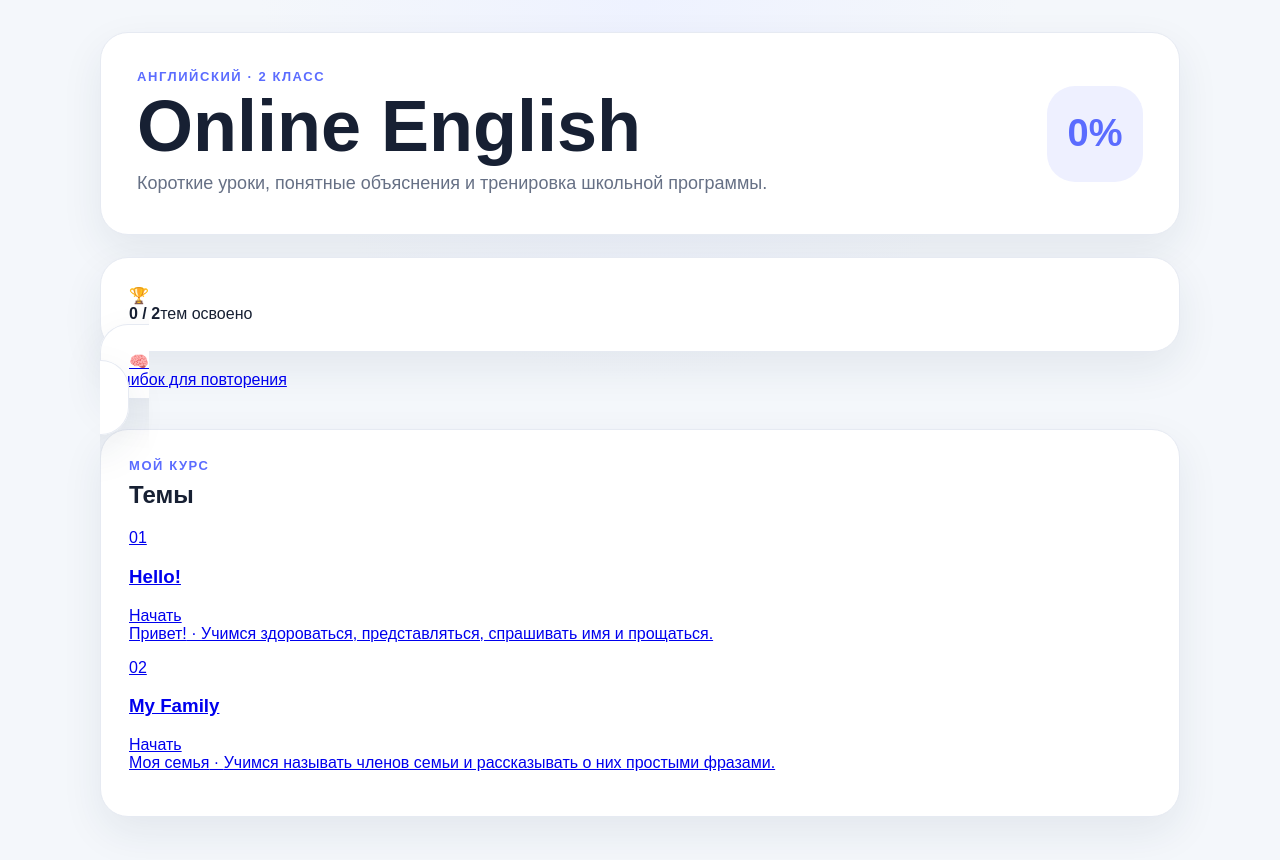
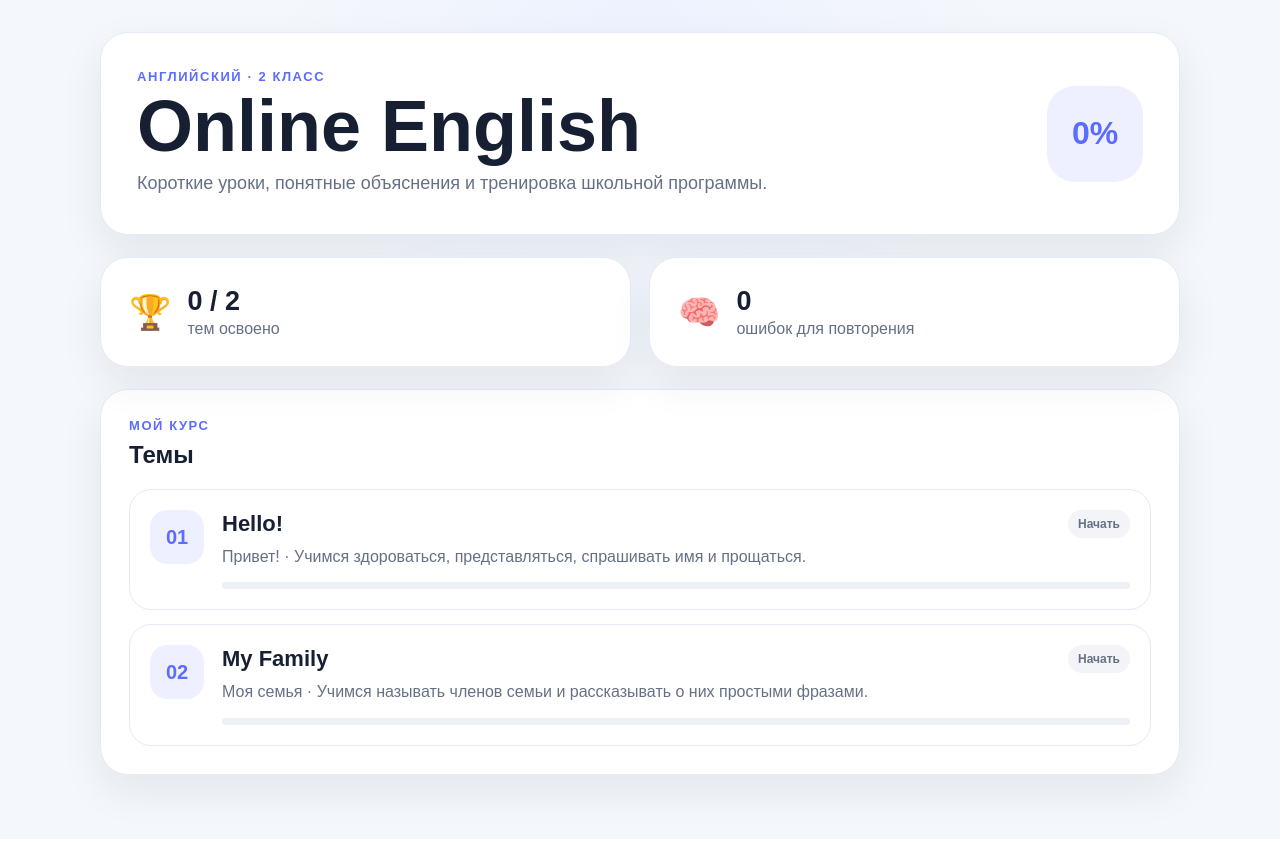
Before and after one commit to mamacita8689-hue/Online_English, a Next.js app: page / in a window 1280 px wide. Shown: the top 860 px of the page. After the commit the page ends 839 px from the top, so only its background shows below. Built offline with nearby package versions, Linux system fonts and the light colour scheme.

Commit message:
style: add course dashboard and mistakes styles

```diff
--- a/src/app/globals.css
+++ b/src/app/globals.css
@@ -14,227 +14,104 @@
 }
 
 * { box-sizing: border-box; }
-
-body {
-  margin: 0;
-  background: radial-gradient(circle at top, #eef2ff 0, var(--bg) 35%);
-  color: var(--text);
-  font-family: Arial, Helvetica, sans-serif;
-}
-
+body { margin: 0; background: radial-gradient(circle at top, #eef2ff 0, var(--bg) 35%); color: var(--text); font-family: Arial, Helvetica, sans-serif; }
+a { color: inherit; }
 button, input { font: inherit; }
 button { cursor: pointer; }
 
-.app-shell {
-  width: min(1080px, calc(100% - 32px));
-  margin: 0 auto;
-  padding: 32px 0 64px;
-}
-
-.hero-card,
-.panel {
-  background: var(--card);
-  border: 1px solid var(--border);
-  border-radius: 28px;
-  box-shadow: 0 16px 42px rgba(31, 45, 81, 0.08);
-}
-
-.hero-card {
-  display: flex;
-  align-items: center;
-  justify-content: space-between;
-  gap: 24px;
-  padding: 36px;
-  margin-bottom: 22px;
-}
-
-.hero-card h1,
-.panel h2,
-.theory-card h3,
-p { margin-top: 0; }
-
-.hero-card h1 {
-  margin-bottom: 10px;
-  font-size: clamp(38px, 7vw, 72px);
-  line-height: 0.95;
-}
-
-.hero-subtitle {
-  max-width: 680px;
-  margin-bottom: 0;
-  color: var(--muted);
-  font-size: 18px;
-  line-height: 1.55;
-}
-
-.hero-badge {
-  min-width: 96px;
-  min-height: 96px;
-  display: grid;
-  place-items: center;
-  border-radius: 28px;
-  background: var(--soft);
-  color: var(--primary);
-  font-size: 38px;
-  font-weight: 800;
-}
-
-.panel {
-  padding: 28px;
-  margin-top: 22px;
-}
-
-.eyebrow {
-  margin-bottom: 8px;
-  color: var(--primary);
-  font-size: 13px;
-  font-weight: 800;
-  letter-spacing: 0.12em;
-  text-transform: uppercase;
-}
-
-.lesson-intro,
-.section-heading,
-.exercise-topline {
-  display: flex;
-  justify-content: space-between;
-  gap: 20px;
-}
-
+.app-shell { width: min(1080px, calc(100% - 32px)); margin: 0 auto; padding: 32px 0 64px; }
+.hero-card, .panel { background: var(--card); border: 1px solid var(--border); border-radius: 28px; box-shadow: 0 16px 42px rgba(31, 45, 81, 0.08); }
+.hero-card { display: flex; align-items: center; justify-content: space-between; gap: 24px; padding: 36px; margin-bottom: 22px; }
+.hero-card h1, .panel h2, .theory-card h3, p { margin-top: 0; }
+.hero-card h1 { margin-bottom: 10px; font-size: clamp(38px, 7vw, 72px); line-height: 0.95; }
+.hero-subtitle { max-width: 680px; margin-bottom: 0; color: var(--muted); font-size: 18px; line-height: 1.55; }
+.hero-badge { min-width: 96px; min-height: 96px; display: grid; place-items: center; border-radius: 28px; background: var(--soft); color: var(--primary); font-size: 32px; font-weight: 800; }
+.panel { padding: 28px; margin-top: 22px; }
+.eyebrow { margin-bottom: 8px; color: var(--primary); font-size: 13px; font-weight: 800; letter-spacing: 0.12em; text-transform: uppercase; }
+.lesson-intro, .section-heading, .exercise-topline { display: flex; justify-content: space-between; gap: 20px; }
 .lesson-intro { align-items: center; }
 .lesson-intro p:last-child { margin-bottom: 0; color: var(--muted); }
-
-.progress-box {
-  min-width: 110px;
-  padding: 18px;
-  border-radius: 22px;
-  background: var(--soft);
-  text-align: center;
-}
-
-.progress-box span {
-  display: block;
-  color: var(--muted);
-  font-size: 13px;
-}
-
-.progress-box strong {
-  display: block;
-  margin-top: 4px;
-  font-size: 30px;
-}
-
-.word-grid {
-  display: grid;
-  grid-template-columns: repeat(4, minmax(0, 1fr));
-  gap: 14px;
-}
-
-.word-card {
-  position: relative;
-  min-height: 150px;
-  padding: 22px 16px;
-  border: 1px solid var(--border);
-  border-radius: 22px;
-  background: #fff;
-  color: var(--text);
-  text-align: left;
-  transition: transform 0.18s ease, border-color 0.18s ease, box-shadow 0.18s ease;
-}
-
-.word-card:hover {
-  transform: translateY(-3px);
-  border-color: #cdd3ff;
-  box-shadow: 0 10px 24px rgba(44, 57, 110, 0.08);
-}
-
-.word-card strong,
-.word-card span:not(.speaker),
-.word-card small { display: block; }
+.progress-box { min-width: 110px; padding: 18px; border-radius: 22px; background: var(--soft); text-align: center; }
+.progress-box span { display: block; color: var(--muted); font-size: 13px; }
+.progress-box strong { display: block; margin-top: 4px; font-size: 30px; }
+.word-grid { display: grid; grid-template-columns: repeat(4, minmax(0, 1fr)); gap: 14px; }
+.word-card { position: relative; min-height: 150px; padding: 22px 16px; border: 1px solid var(--border); border-radius: 22px; background: #fff; color: var(--text); text-align: left; transition: transform 0.18s ease, border-color 0.18s ease, box-shadow 0.18s ease; }
+.word-card:hover { transform: translateY(-3px); border-color: #cdd3ff; box-shadow: 0 10px 24px rgba(44, 57, 110, 0.08); }
+.word-card strong, .word-card span:not(.speaker), .word-card small { display: block; }
 .word-card strong { font-size: 20px; margin: 16px 0 4px; }
 .word-card span:not(.speaker) { color: var(--muted); }
 .word-card small { margin-top: 12px; line-height: 1.35; }
 .speaker { position: absolute; top: 14px; right: 14px; }
-
 .theory-list { display: grid; gap: 14px; }
-.theory-card {
-  padding: 22px;
-  border-radius: 22px;
-  background: #fafbff;
-  border: 1px solid var(--border);
-}
+.theory-card { padding: 22px; border-radius: 22px; background: #fafbff; border: 1px solid var(--border); }
 .theory-card p { color: var(--muted); line-height: 1.5; }
 .examples { display: grid; gap: 10px; }
-.examples button {
-  display: flex;
-  justify-content: space-between;
-  gap: 16px;
-  padding: 14px 16px;
-  border: 0;
-  border-radius: 16px;
-  background: white;
-  text-align: left;
-}
+.examples button { display: flex; justify-content: space-between; gap: 16px; padding: 14px 16px; border: 0; border-radius: 16px; background: white; text-align: left; }
 .examples span { color: var(--muted); }
-
 .exercise-card { overflow: hidden; }
 .exercise-topline { color: var(--muted); font-weight: 700; }
-.progress-track {
-  height: 10px;
-  margin: 14px 0 28px;
-  overflow: hidden;
-  border-radius: 999px;
-  background: #edf0f5;
-}
-.progress-track div {
-  height: 100%;
-  border-radius: inherit;
-  background: var(--primary);
-  transition: width 0.25s ease;
-}
+.progress-track, .mini-progress { overflow: hidden; border-radius: 999px; background: #edf0f5; }
+.progress-track { height: 10px; margin: 14px 0 28px; }
+.progress-track div, .mini-progress div { height: 100%; border-radius: inherit; background: var(--primary); transition: width 0.25s ease; }
 .instruction { color: var(--muted); margin-bottom: 8px; }
 .prompt { font-size: clamp(27px, 4vw, 42px); }
 .options { display: grid; gap: 12px; margin-top: 22px; }
-.option-button,
-.answer-input {
-  width: 100%;
-  padding: 17px 18px;
-  border: 2px solid var(--border);
-  border-radius: 18px;
-  background: #fff;
-  color: var(--text);
-}
+.option-button, .answer-input { width: 100%; padding: 17px 18px; border: 2px solid var(--border); border-radius: 18px; background: #fff; color: var(--text); }
 .option-button { text-align: left; font-weight: 700; }
-.option-button:hover:not(:disabled),
-.option-button.selected { border-color: var(--primary); background: var(--soft); }
+.option-button:hover:not(:disabled), .option-button.selected { border-color: var(--primary); background: var(--soft); }
 .answer-input:focus { outline: none; border-color: var(--primary); }
-
-.feedback {
-  margin-top: 18px;
-  padding: 18px;
-  border-radius: 18px;
-}
+.feedback { margin-top: 18px; padding: 18px; border-radius: 18px; }
 .feedback p { margin: 7px 0 0; line-height: 1.5; }
 .feedback.correct { background: var(--success); color: var(--success-text); }
 .feedback.incorrect { background: var(--warning); color: var(--warning-text); }
-
 .exercise-actions { margin-top: 20px; }
-.primary-button {
-  min-height: 52px;
-  padding: 0 24px;
-  border: 0;
-  border-radius: 16px;
-  background: var(--primary);
-  color: white;
-  font-weight: 800;
-}
+.primary-button, .secondary-button { min-height: 52px; padding: 0 24px; border-radius: 16px; font-weight: 800; display: inline-flex; align-items: center; justify-content: center; text-decoration: none; }
+.primary-button { border: 0; background: var(--primary); color: white; }
 .primary-button:hover:not(:disabled) { background: var(--primary-dark); }
 .primary-button:disabled { opacity: 0.45; cursor: not-allowed; }
-
+.secondary-button { border: 1px solid var(--border); background: white; color: var(--text); }
 .result-card { text-align: center; padding: 54px 28px; }
 .result-emoji { font-size: 72px; margin-bottom: 12px; }
 .result-score { font-size: 22px; font-weight: 800; }
+.result-actions { display: flex; flex-wrap: wrap; justify-content: center; gap: 10px; margin-top: 22px; }
 .muted { color: var(--muted); }
+.lesson-nav { display: flex; justify-content: space-between; gap: 16px; margin-bottom: 14px; }
+.lesson-nav a { text-decoration: none; color: var(--muted); font-weight: 700; }
+.lesson-nav a:hover { color: var(--primary); }
+
+.dashboard-grid { display: grid; grid-template-columns: repeat(2, minmax(0, 1fr)); gap: 18px; }
+.dashboard-grid .panel { margin-top: 0; }
+.stat-card { display: flex; align-items: center; gap: 16px; text-decoration: none; }
+.stat-card strong, .stat-card span { display: block; }
+.stat-card strong { font-size: 27px; }
+.stat-card div > span { color: var(--muted); margin-top: 3px; }
+.stat-icon { font-size: 34px; }
+.stat-link { transition: transform .18s ease, border-color .18s ease; }
+.stat-link:hover { transform: translateY(-2px); border-color: #cdd3ff; }
+.unit-list { display: grid; gap: 14px; }
+.unit-card { display: flex; gap: 18px; padding: 20px; border: 1px solid var(--border); border-radius: 22px; text-decoration: none; background: #fff; transition: border-color .18s ease, transform .18s ease; }
+.unit-card:hover { border-color: #cdd3ff; transform: translateY(-2px); }
+.unit-number { min-width: 54px; height: 54px; display: grid; place-items: center; border-radius: 17px; background: var(--soft); color: var(--primary); font-size: 20px; font-weight: 900; }
+.unit-copy { flex: 1; min-width: 0; }
+.unit-title-row { display: flex; align-items: center; justify-content: space-between; gap: 12px; }
+.unit-title-row h3 { margin: 0; font-size: 22px; }
+.unit-copy p { margin: 7px 0 14px; color: var(--muted); line-height: 1.45; }
+.status-pill { white-space: nowrap; padding: 7px 10px; border-radius: 999px; background: #f2f4f7; color: var(--muted); font-size: 12px; font-weight: 800; }
+.status-pill.started { background: var(--warning); color: var(--warning-text); }
+.status-pill.done { background: var(--success); color: var(--success-text); }
+.mini-progress { height: 7px; }
+
+.empty-state { text-align: center; padding: 52px 28px; }
+.link-button { width: fit-content; }
+.mistakes-heading { align-items: center; }
+.text-button { border: 0; background: transparent; color: var(--primary); font-weight: 800; }
+.mistakes-list { display: grid; gap: 14px; }
+.mistake-card { padding: 22px; border: 1px solid var(--border); border-radius: 22px; background: #fafbff; }
+.mistake-card h3 { margin: 8px 0 18px; font-size: 25px; }
+.mistake-top { color: var(--muted); font-size: 13px; font-weight: 700; }
+.wrong-answer { color: #9b3a2d; }
+.right-answer { color: var(--success-text); }
+.mistake-explanation { color: var(--muted); line-height: 1.5; }
 
 @media (max-width: 820px) {
   .word-grid { grid-template-columns: repeat(2, minmax(0, 1fr)); }
@@ -244,9 +121,18 @@ p { margin-top: 0; }
   .app-shell { width: min(100% - 20px, 1080px); padding-top: 14px; }
   .hero-card, .panel { border-radius: 22px; }
   .hero-card { padding: 24px; align-items: flex-start; }
-  .hero-badge { min-width: 64px; min-height: 64px; border-radius: 20px; font-size: 26px; }
+  .hero-badge { min-width: 64px; min-height: 64px; border-radius: 20px; font-size: 22px; }
   .panel { padding: 20px; }
   .lesson-intro { align-items: flex-start; }
-  .word-grid { grid-template-columns: 1fr; }
+  .word-grid, .dashboard-grid { grid-template-columns: 1fr; }
   .examples button { flex-direction: column; gap: 5px; }
+  .unit-card { padding: 16px; gap: 12px; }
+  .unit-number { min-width: 46px; height: 46px; }
+  .unit-title-row { align-items: flex-start; }
+  .unit-title-row h3 { font-size: 19px; }
+  .status-pill { font-size: 11px; }
+  .lesson-nav { font-size: 14px; }
+  .result-actions { flex-direction: column; }
+  .result-actions > * { width: 100%; }
+  .mistakes-heading { align-items: flex-start; flex-direction: column; }
 }
```
